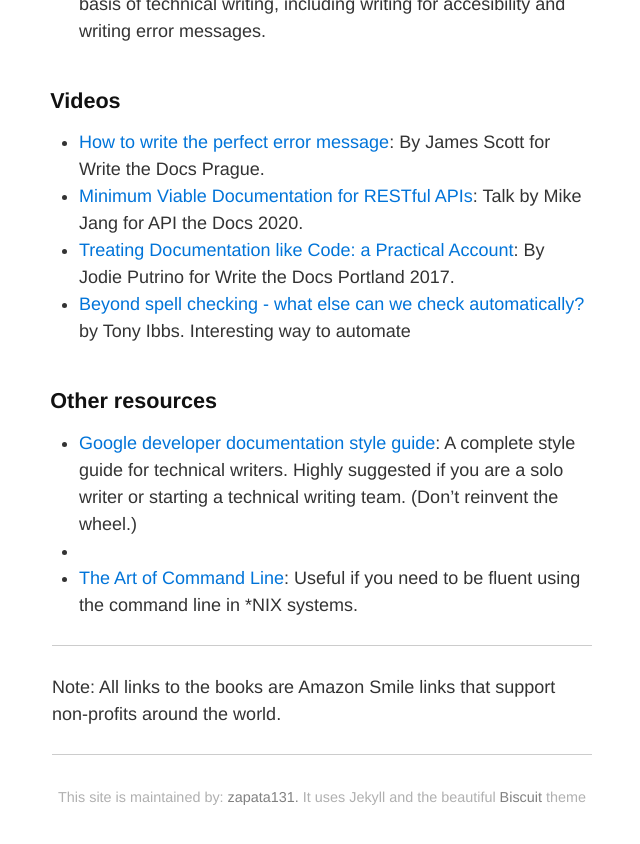
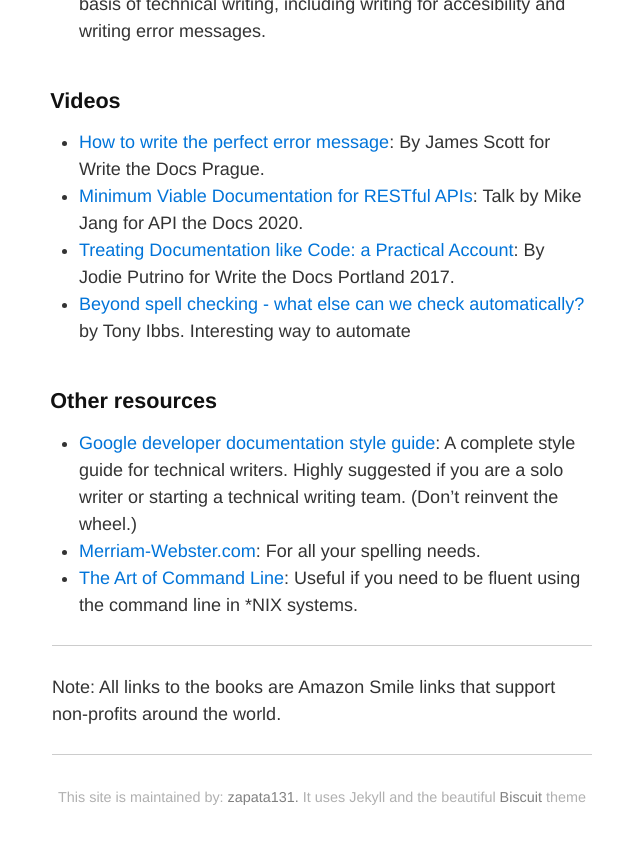
Before and after one commit to zapata131/TW-links, a Jekyll site: the page built from twlinks/index.md, in a window 1280 px wide and 900 px high, scrolled down 1092 px. Shown: the top 844 px of the window, without its empty margins (318-958 px from the left). Built offline with Jekyll 4.4.1, drawn with Linux system fonts in a browser that asks for light colours; part of the change alters nothing that is shown.

Commit message:
Solves missing link.

```diff
--- a/twlinks/index.md
+++ b/twlinks/index.md
@@ -53,7 +53,7 @@ by Tony Ibbs. Interesting way to automate
 - [Google developer documentation style guide](https://developers.google.com/style/):
 A complete style guide for technical writers. Highly suggested if you are a solo
 writer or starting a technical writing team. (Don't reinvent the wheel.)
-- [Merriam-Webster.com]: For all your spelling needs.
+- [Merriam-Webster.com](https://merriam-webster.com): For all your spelling needs.
 - [The Art of Command Line](https://github.com/jlevy/the-art-of-command-line):
 Useful if you need to be fluent using the command line in *NIX systems.
 
```
